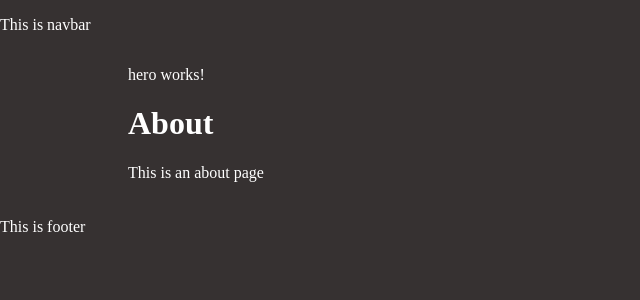
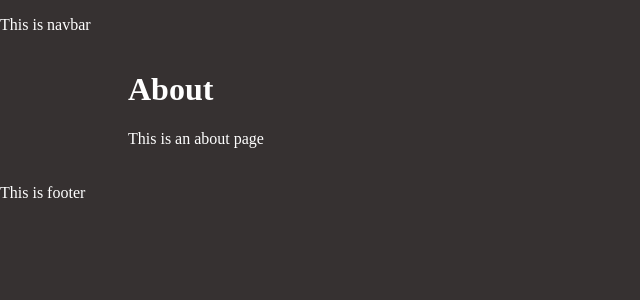
Before and after one commit to vankoosh/locostay.com, an Angular app: page /about in a window 1280 px wide. Shown: the top 300 px of the page, without its empty margins (0-640 px from the left). Built offline with nearby package versions, Linux system fonts and the light colour scheme.

Commit message:
first passing data

```diff
--- a/src/app/components/hero/hero.ts
+++ b/src/app/components/hero/hero.ts
@@ -1,23 +1,14 @@
-import { Component, signal } from '@angular/core';
+import { Component, input } from '@angular/core';
 
 @Component({
   imports: [],
   selector: 'hero',
   styles: ``,
   template: `
-    <p>hero works!</p>
+    <p>{{ title() }}</p>
   `
 })
 
 export class Hero {
-  readonly title = signal('locostay.com');
-  headings = signal(['Home', 'About', 'Contact']);
-  readonly links = signal([
-    { title: 'Explore the Docs', link: 'https://angular.dev' },
-    { title: 'Learn with Tutorials', link: 'https://angular.dev/tutorials' },
-    { title: 'Prompt and best practices for AI', link: 'https://angular.dev/ai/develop-with-ai' },
-    { title: 'CLI Docs', link: 'https://angular.dev/tools/cli' },
-    { title: 'Angular Language Service', link: 'https://angular.dev/tools/language-service' },
-    { title: 'Angular DevTools', link: 'https://angular.dev/tools/devtools' }
-  ]);
+  title = input<String>('')
 }
--- a/src/app/pages/home/home.ts
+++ b/src/app/pages/home/home.ts
@@ -1,4 +1,4 @@
-import { Component } from '@angular/core';
+import { Component, signal } from '@angular/core';
 import { Hero } from "../../components/hero/hero";
 
 @Component({
@@ -6,10 +6,20 @@ import { Hero } from "../../components/hero/hero";
   selector: 'home',
   styles: ``,
   template: `
-    <hero/>
+    <hero [title]="titleFromHome()"/>
     <h1>Home</h1>
     <p>This is home page</p>
   `
 })
 export class Home {
+  readonly titleFromHome = signal('locostay.com');
+  headings = signal(['Home', 'About', 'Contact']);
+  readonly links = signal([
+    { title: 'Explore the Docs', link: 'https://angular.dev' },
+    { title: 'Learn with Tutorials', link: 'https://angular.dev/tutorials' },
+    { title: 'Prompt and best practices for AI', link: 'https://angular.dev/ai/develop-with-ai' },
+    { title: 'CLI Docs', link: 'https://angular.dev/tools/cli' },
+    { title: 'Angular Language Service', link: 'https://angular.dev/tools/language-service' },
+    { title: 'Angular DevTools', link: 'https://angular.dev/tools/devtools' }
+  ]);
 }
```
